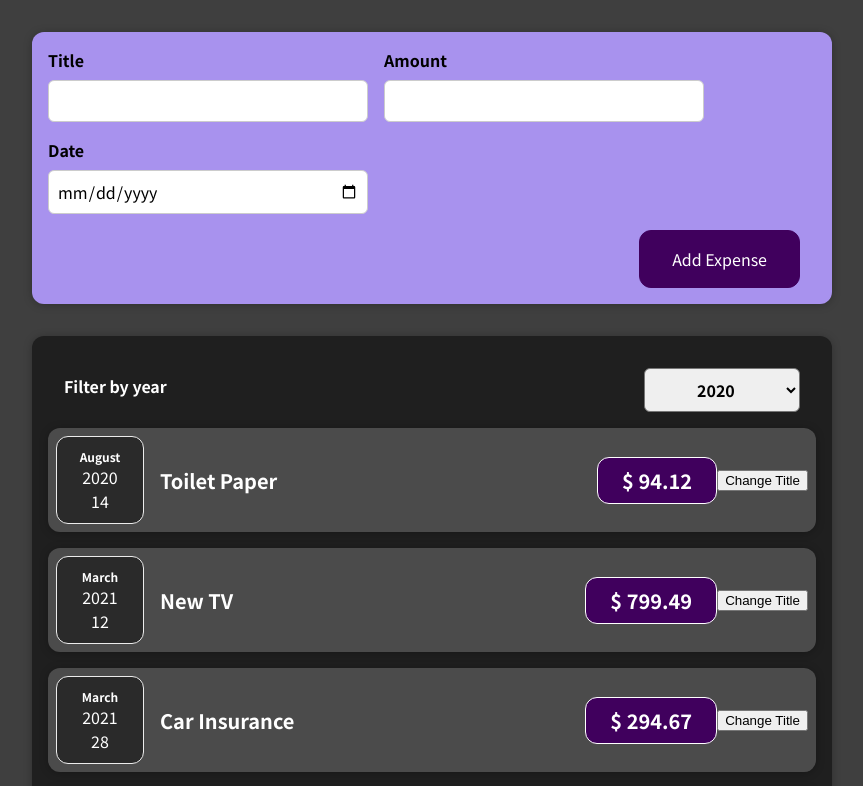
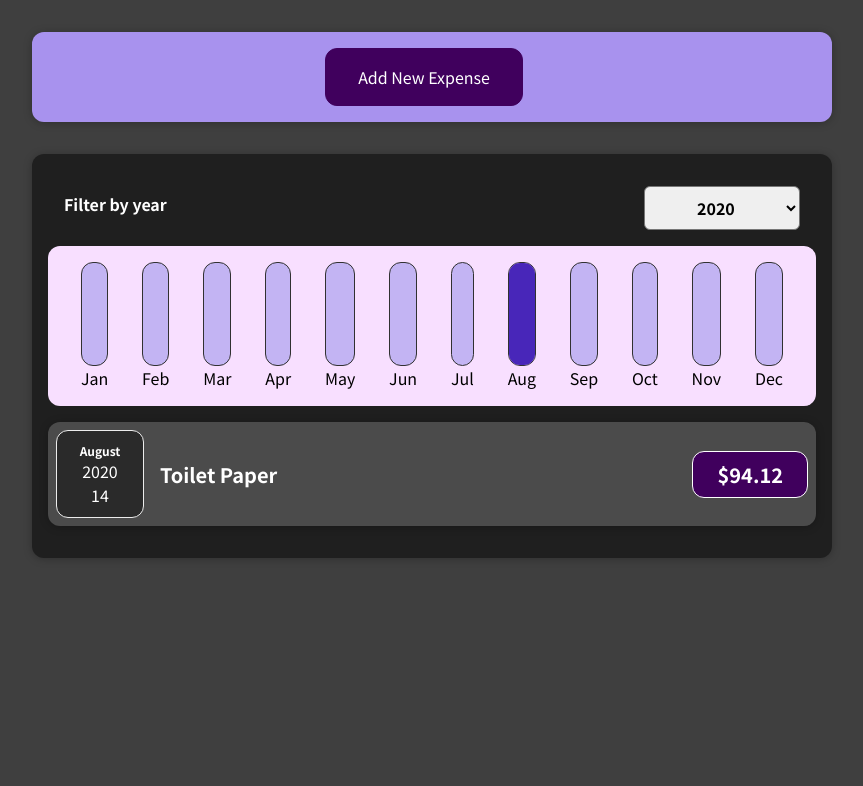
Before and after one commit to joshmirandadev/FinanceTracker, a React (Create React App) app: page / in a window 1280 px wide. Shown: the top 786 px of the page, without its empty margins (208-1071 px from the left). Built offline with nearby package versions, Linux system fonts and the light colour scheme.

Commit message:
added chart component for year

```diff
--- a/src/App.js
+++ b/src/App.js
@@ -1,10 +1,9 @@
-import React from "react";
+import React, { useState } from "react";
 
 import NewExpense from "./components/NewExpense/NewExpense";
 import Expenses from "./components/Expenses/Expenses";
 
-const App = () => {
-  const expenses = [
+const DUMMY_EXPENSES = [
   {
     id: "e1",
     title: "Toilet Paper",
@@ -26,16 +25,19 @@
   },
 ];
 
+const App = () => {
+  const [expenses, setExpenses] = useState(DUMMY_EXPENSES);
+
   const addExpenseHandler = (expense) => {
-    console.log("in app.js");
-    console.log(expense);
+    setExpenses((prevExpenses) => {
+      return [expense, ...prevExpenses];
+    });
   };
-  //attributes below!!!!!
+
   return (
     <div>
       <NewExpense onAddExpense={addExpenseHandler} />
       <Expenses items={expenses} />
-      {/* we are calling the import by these tags, this is the function from the file, uppercase is defined by the developer */}
     </div>
   );
 };
--- /dev/null
+++ b/src/components/Chart/Chart.css
@@ -0,0 +1,9 @@
+.chart {
+  padding: 1rem;
+  border-radius: 12px;
+  background-color: #f8dfff;
+  text-align: center;
+  display: flex;
+  justify-content: space-around;
+  height: 10rem;
+}
--- /dev/null
+++ b/src/components/Chart/Chart.js
@@ -0,0 +1,24 @@
+import React from "react";
+
+import ChartBar from "./ChartBar";
+import "./Chart.css";
+
+const Chart = (props) => {
+  const dataPointValues = props.dataPoints.map((dataPoint) => dataPoint.value);
+  const totalMaximum = Math.max(...dataPointValues);
+
+  return (
+    <div className="chart">
+      {props.dataPoints.map((dataPoint) => (
+        <ChartBar
+          key={dataPoint.label}
+          value={dataPoint.value}
+          maxValue={totalMaximum}
+          label={dataPoint.label}
+        />
+      ))}
+    </div>
+  );
+};
+
+export default Chart;
--- /dev/null
+++ b/src/components/Chart/ChartBar.css
@@ -0,0 +1,30 @@
+.chart-bar {
+  height: 100%;
+  display: flex;
+  flex-direction: column;
+  align-items: center;
+}
+
+.chart-bar__inner {
+  height: 100%;
+  width: 100%;
+  border: 1px solid #313131;
+  border-radius: 12px;
+  background-color: #c3b4f3;
+  overflow: hidden;
+  display: flex;
+  flex-direction: column;
+  justify-content: flex-end;
+}
+
+.chart-bar__fill {
+  background-color: #4826b9;
+  width: 100%;
+  transition: all 0.3s ease-out;
+}
+
+.chart-bar__label {
+  font-weight: bold;
+  font-size: 0.5rem;
+  text-align: center;
+}
--- /dev/null
+++ b/src/components/Chart/ChartBar.js
@@ -0,0 +1,25 @@
+import React from "react";
+
+import "./ChartBar.css";
+
+const ChartBar = (props) => {
+  let barFillHeight = "0%";
+
+  if (props.maxValue > 0) {
+    barFillHeight = Math.round((props.value / props.maxValue) * 100) + "%";
+  }
+
+  return (
+    <div className="chart-bar">
+      <div className="chart-bar__inner">
+        <div
+          className="chart-bar__fill"
+          style={{ height: barFillHeight }}
+        ></div>
+      </div>
+      <div className="chart-label">{props.label} </div>
+    </div>
+  );
+};
+
+export default ChartBar;
--- a/src/components/Expenses/ExpenseItem.js
+++ b/src/components/Expenses/ExpenseItem.js
@@ -1,28 +1,20 @@
-import React, { useState } from "react";
+import React from "react";
 
+import ExpenseDate from "./ExpenseDate";
+import Card from "../UI/Card";
 import "./ExpenseItem.css";
-import Card from "../UI/Card";
-import ExpenseDate from "./ExpenseDate";
 
 const ExpenseItem = (props) => {
-  const [title, setTitle] = useState(props.title);
-
-  console.log("ExpenseItem evaluated by react");
-
-  const clickHandler = () => {
-    setTitle("Updated!");
-    console.log(title);
-  };
-
   return (
-    <Card className="expense-item">
-      <ExpenseDate date={props.date} />
-      <div className="expense-item__description">
-        <h2>{title}</h2>
-        <div className="expense-item__price">$ {props.amount}</div>
-      </div>
-      <button onClick={clickHandler}>Change Title</button>
-    </Card>
+    <li>
+      <Card className="expense-item">
+        <ExpenseDate date={props.date} />
+        <div className="expense-item__description">
+          <h2>{props.title}</h2>
+          <div className="expense-item__price">${props.amount}</div>
+        </div>
+      </Card>
+    </li>
   );
 };
 
--- a/src/components/Expenses/Expenses.js
+++ b/src/components/Expenses/Expenses.js
@@ -1,9 +1,10 @@
 import React, { useState } from "react";
 
+import Card from "../UI/Card";
+import ExpensesFilter from "./ExpensesFilter";
+import ExpensesList from "./ExpensesList";
+import ExpensesChart from "./ExpensesChart";
 import "./Expenses.css";
-import Card from "../UI/Card";
-import ExpenseItem from "./ExpenseItem";
-import ExpensesFilter from "./ExpensesFilter";
 
 const Expenses = (props) => {
   const [filteredYear, setFilteredYear] = useState("2020");
@@ -12,6 +13,10 @@
     setFilteredYear(selectedYear);
   };
 
+  const filteredExpenses = props.items.filter((expense) => {
+    return expense.date.getFullYear().toString() === filteredYear;
+  });
+
   return (
     <div>
       <Card className="expenses">
@@ -19,27 +24,8 @@
           selected={filteredYear}
           onChangeFilter={filterChangeHandler}
         />
-
-        <ExpenseItem
-          title={props.items[0].title}
-          amount={props.items[0].amount}
-          date={props.items[0].date}
-        ></ExpenseItem>
-        <ExpenseItem
-          title={props.items[1].title}
-          amount={props.items[1].amount}
-          date={props.items[1].date}
-        ></ExpenseItem>
-        <ExpenseItem
-          title={props.items[2].title}
-          amount={props.items[2].amount}
-          date={props.items[2].date}
-        ></ExpenseItem>
-        <ExpenseItem
-          title={props.items[3].title}
-          amount={props.items[3].amount}
-          date={props.items[3].date}
-        ></ExpenseItem>
+        <ExpensesChart expenses={filteredExpenses} />
+        <ExpensesList items={filteredExpenses} />
       </Card>
     </div>
   );
--- /dev/null
+++ b/src/components/Expenses/ExpensesChart.js
@@ -0,0 +1,29 @@
+import React from "react";
+
+import Chart from "../Chart/Chart";
+
+const ExpensesChart = (props) => {
+  const chartDataPoints = [
+    { label: "Jan", value: 0 },
+    { label: "Feb", value: 0 },
+    { label: "Mar", value: 0 },
+    { label: "Apr", value: 0 },
+    { label: "May", value: 0 },
+    { label: "Jun", value: 0 },
+    { label: "Jul", value: 0 },
+    { label: "Aug", value: 0 },
+    { label: "Sep", value: 0 },
+    { label: "Oct", value: 0 },
+    { label: "Nov", value: 0 },
+    { label: "Dec", value: 0 },
+  ];
+
+  for (const expense of props.expenses) {
+    const expenseMonth = expense.date.getMonth(); // starting at 0 so january is 0
+    chartDataPoints[expenseMonth].value += expense.amount;
+  }
+
+  return <Chart dataPoints={chartDataPoints} />;
+};
+
+export default ExpensesChart;
--- /dev/null
+++ b/src/components/Expenses/ExpensesList.css
@@ -0,0 +1,9 @@
+.expenses-list {
+  list-style: none;
+  padding: 0;
+}
+
+.expenses-list__fallback {
+  color: white;
+  text-align: center;
+}
--- /dev/null
+++ b/src/components/Expenses/ExpensesList.js
@@ -0,0 +1,25 @@
+import React from "react";
+
+import ExpenseItem from "./ExpenseItem";
+import "./ExpensesList.css";
+
+const ExpensesList = (props) => {
+  if (props.items.length === 0) {
+    return <h2 className="expenses-list__fallback">Found no expenses.</h2>;
+  }
+
+  return (
+    <ul className="expenses-list">
+      {props.items.map((expense) => (
+        <ExpenseItem
+          key={expense.id}
+          title={expense.title}
+          amount={expense.amount}
+          date={expense.date}
+        />
+      ))}
+    </ul>
+  );
+};
+
+export default ExpensesList;
--- a/src/components/NewExpense/ExpenseForm.js
+++ b/src/components/NewExpense/ExpenseForm.js
@@ -23,7 +23,7 @@
 
     const expenseData = {
       title: enteredTitle,
-      amount: enteredAmount,
+      amount: +enteredAmount,
       date: new Date(enteredDate),
     };
     //these point to the initial states
@@ -70,6 +70,9 @@
         </div>
       </div>
       <div className="new-expense__actions">
+        <button type="button" onClick={props.onCancel}>
+          Cancel
+        </button>
         <button type="submit">Add Expense</button>
       </div>
     </form>
--- a/src/components/NewExpense/NewExpense.js
+++ b/src/components/NewExpense/NewExpense.js
@@ -1,8 +1,10 @@
-import React from "react";
+import React, { useState } from "react";
 import "./NewExpense.css";
 import ExpenseForm from "./ExpenseForm";
 
 const NewExpense = (props) => {
+  const [isEditing, setIsEditing] = useState(false);
+
   const saveExpenseDataHandler = (enteredExpenseData) => {
     const expenseData = {
       //copy in the entered expense data, we generate this in the object in submit handler
@@ -10,14 +12,34 @@
       id: Math.random().toString(),
     };
     props.onAddExpense(expenseData);
+    setIsEditing(false);
+  };
+
+  const startEditingHandler = () => {
+    setIsEditing(true);
+  };
+
+  const stopEditingHandler = () => {
+    setIsEditing(false);
   };
 
   return (
     <div className="new-expense">
-      <ExpenseForm onSaveExpenseData={saveExpenseDataHandler} />
-      {/* this function will be triggered when form is submitted*/}
+      {!isEditing && (
+        <button onClick={startEditingHandler}>Add New Expense</button>
+      )}
+
+      {isEditing && (
+        <ExpenseForm
+          onSaveExpenseData={saveExpenseDataHandler}
+          onCancel={stopEditingHandler}
+        />
+      )}
     </div>
   );
 };
 
 export default NewExpense;
+
+//single Add New Expense button should live in NewExpense. but need to create the stateful compoment above the jsx
+//maybe create the ternaries in the "Add New Expense" and "cancel" buttons, which will allow to hop back and forth
```
Also changed, not shown: 2 other files (tests, documents, lock files or other folders). Lines whose indentation alone changed are shown as unchanged.
